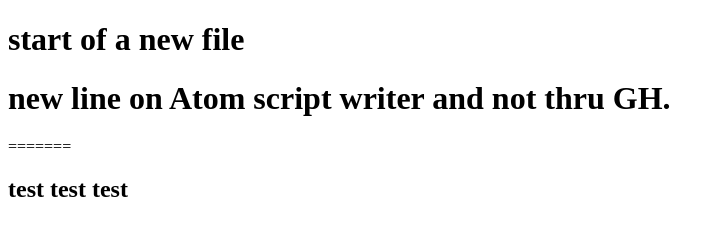
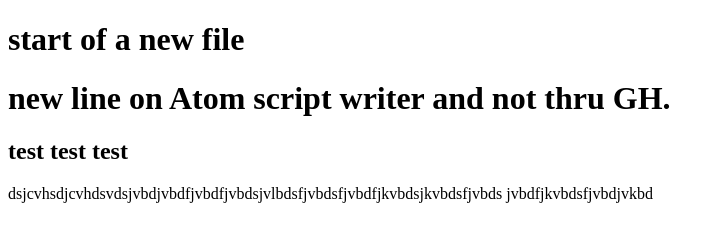
Before and after one commit to edson1115/excurstion, a plain HTML site: page index.html in a window 1280 px wide. Shown: the whole page, without its empty margins (0-724 px from the left). Drawn offline with Linux system fonts and the light colour scheme.

Commit message:
third commit.

```diff
--- a/index.html
+++ b/index.html
@@ -8,8 +8,10 @@
 <h1>start of a new file</h1>
 
 <h1>new line on Atom script writer and not thru GH.</h1>
-=======
   <h2>test test test</h2>
+
+  <p>dsjcvhsdjcvhdsvdsjvbdjvbdfjvbdfjvbdsjvlbdsfjvbdsfjvbdfjkvbdsjkvbdsfjvbds
+    jvbdfjkvbdsfjvbdjvkbd</p>
 
 
 
```
